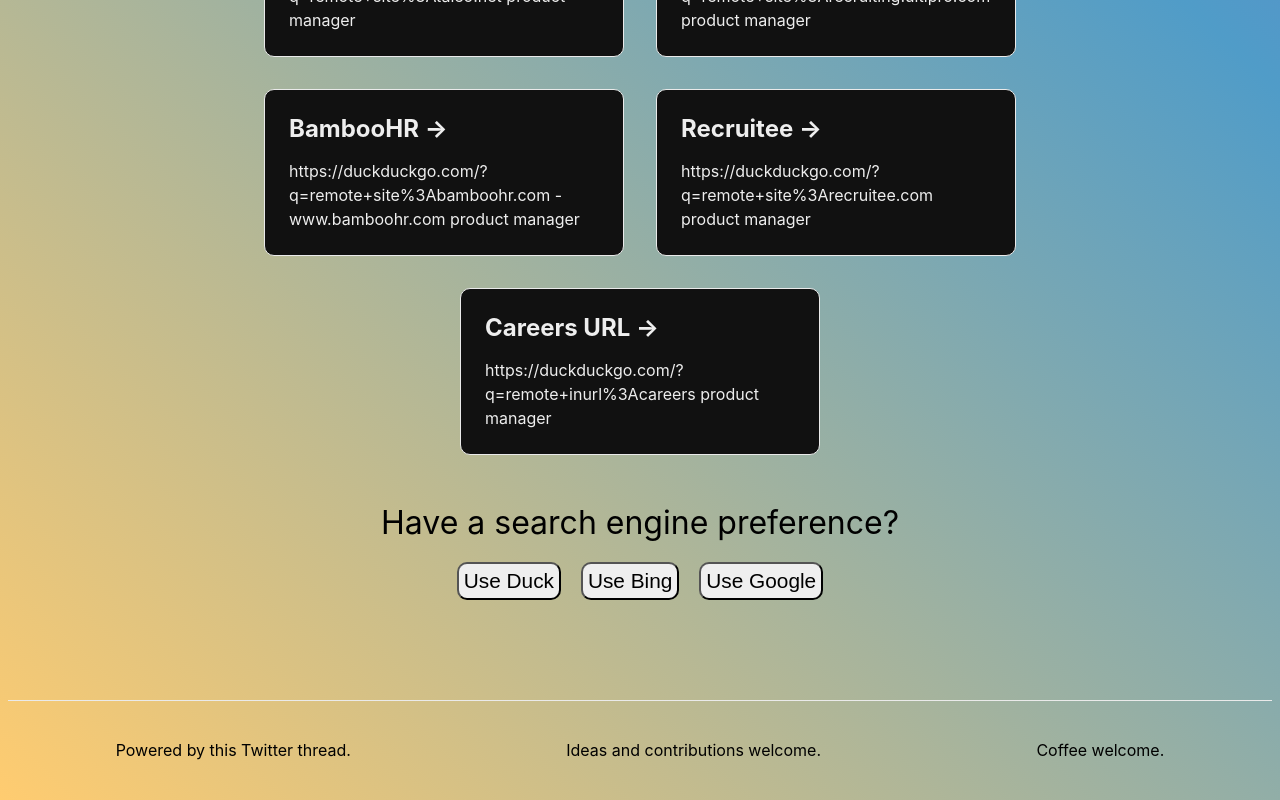
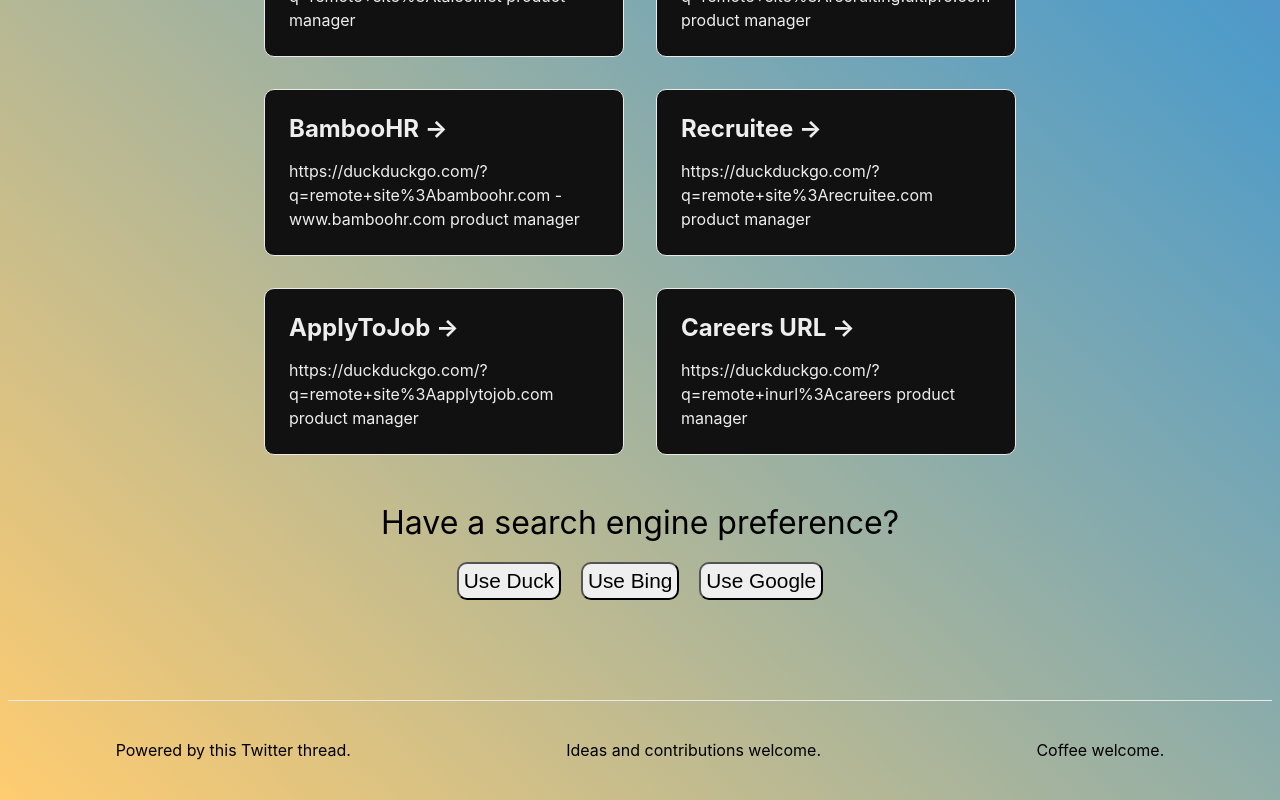
Before and after one commit to bennett-elder/upvoteremote, a Next.js app: page / in a window 1280 px wide. Shown: the part 2143-2943 px from the top of the page. Built offline with nearby package versions, Linux system fonts and the light colour scheme.

Commit message:
Add ApplyToJob

```diff
--- a/pages/index.js
+++ b/pages/index.js
@@ -63,6 +63,10 @@
     {
       "title": "Recruitee",
       "querySlug": "site%3Arecruitee.com"
+    },
+    {
+      "title": "ApplyToJob",
+      "querySlug": "site%3Aapplytojob.com"
     },
     {
       "title": "Careers URL",
```
